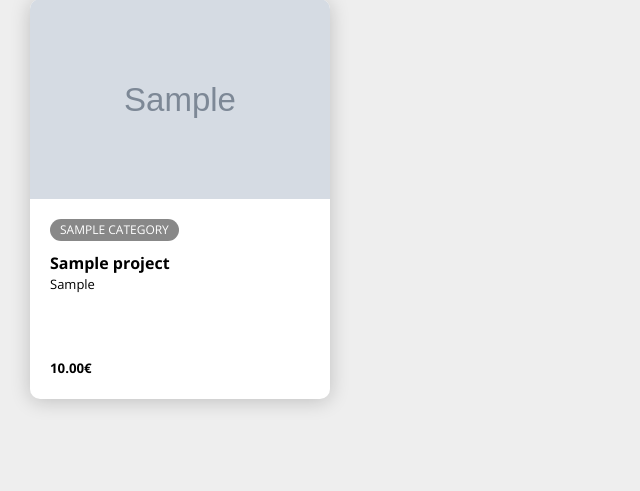
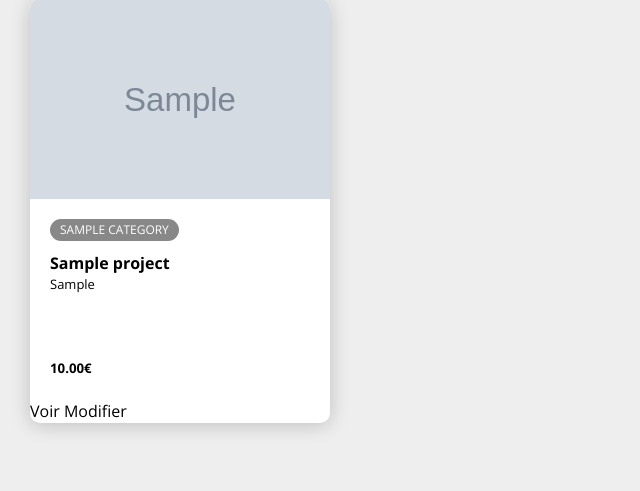
Before and after one commit to Pykix/sidesk, a Django app: page /account-settings/project-list/ in a window 1280 px wide. Shown: the part 76-567 px from the top of the page, without its empty margins (0-640 px from the left). Run offline with Django 3.2, Linux system fonts and the light colour scheme; a user stored in the database is signed in; tables that the repository leaves empty hold one stand-in row (values such as "Sample post"); grey boxes marked "Sample" are stand-in pictures; some libraries are stand-ins or nearby versions.

Commit message:
feat(account_settings): add update link to user project in account settings user list project

```diff
--- a/app/templates/account_settings/project_list.html
+++ b/app/templates/account_settings/project_list.html
@@ -4,7 +4,7 @@
 
 <div class="projects">
     {% for project in projects %}
-    <a href="{% url 'projects:detail' project.slug %}" class="project-link">
+
     <div class="card">
         <div class="card-header">
             <img src="{{project.images.all.0.image.url}}" alt="{{project.images.all.0.alt}}" />
@@ -23,8 +23,9 @@
                 </div>
             </div>
         </div>
+        <a href="{% url 'projects:detail' project.slug %}" class="project-link">Voir</a>
+        <a href="{% url 'projects:update' project.slug %}" class="project-link">Modifier</a>
     </div>
-    </a>
     {%empty%}
     <li>Pas de projets</li>
     {% endfor %}
```
Lines whose indentation alone changed are shown as unchanged.
